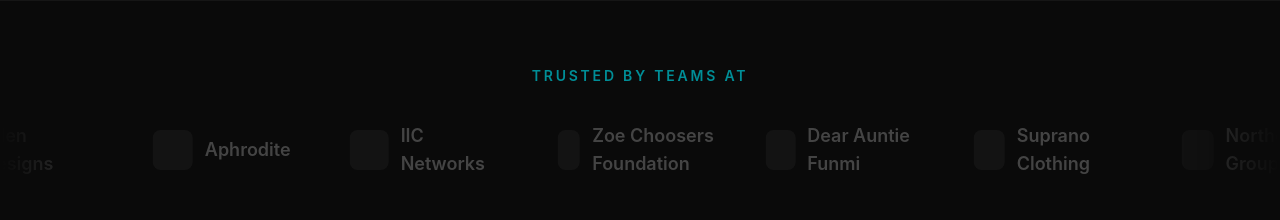
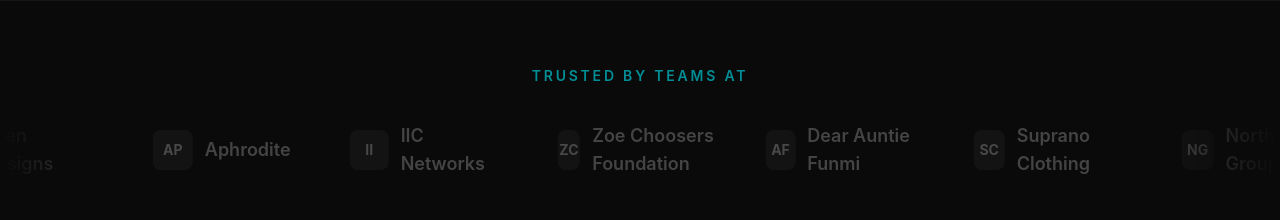
Before and after one commit to pelumiolawole/The-Forge-Website, a Next.js app: page / in a window 1280 px wide. Shown: the part 800-1020 px from the top of the page. Built offline with nearby package versions, Linux system fonts and the light colour scheme; no server answers.

Commit message:
fix: social proof call error

```diff
--- a/src/components/landing/worked-with/SocialProof.tsx
+++ b/src/components/landing/worked-with/SocialProof.tsx
@@ -47,7 +47,7 @@
               {/* Placeholder logo - replace with actual SVG logos */}
               <div className="flex items-center gap-3 text-white/60">
                 <div className="w-10 h-10 rounded-lg bg-white/10 flex items-center justify-center font-bold text-sm">
-                  {client.initials}
+                  {client.abbr}
                 </div>
                 <span className="font-semibold text-lg">{client.name}</span>
               </div>
```
